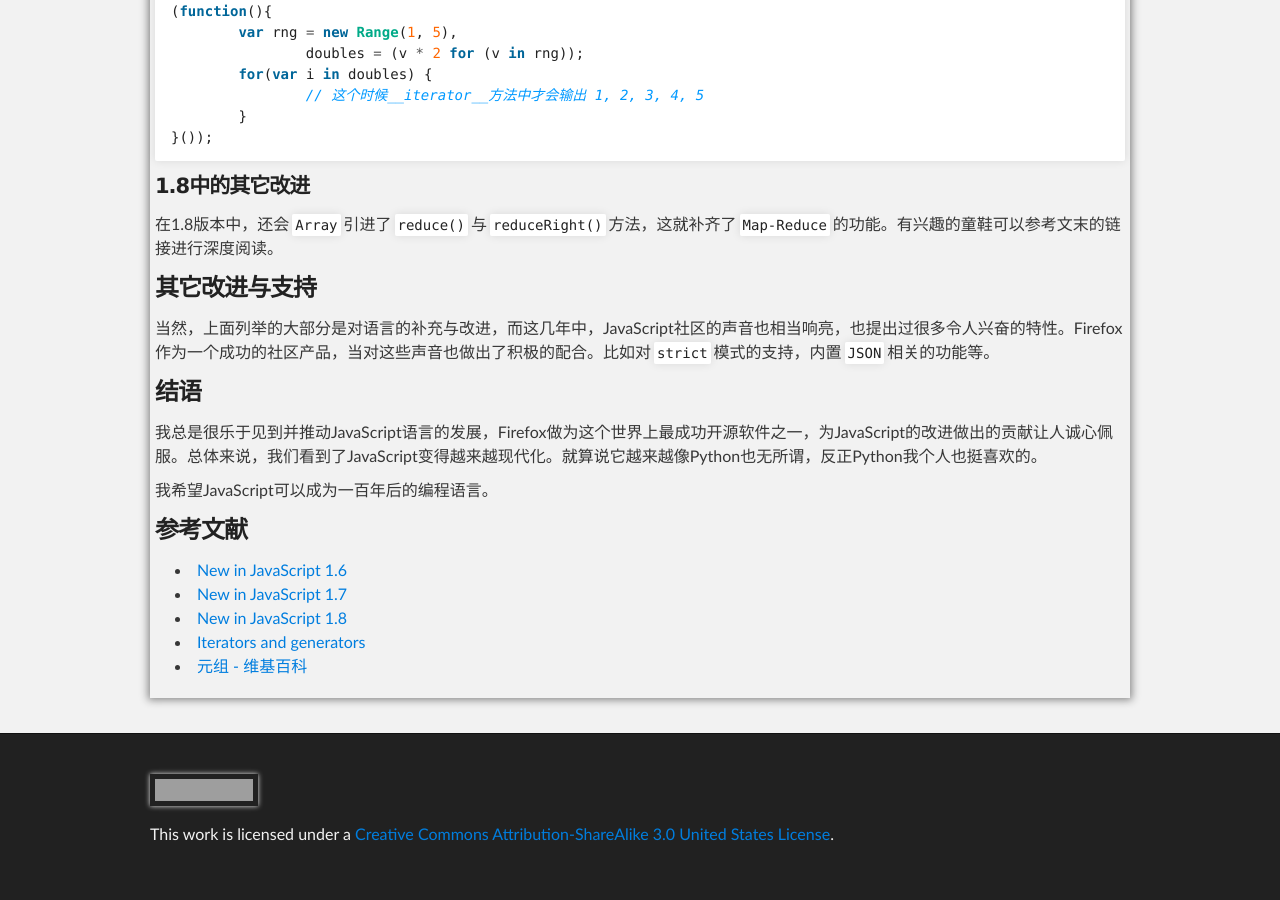
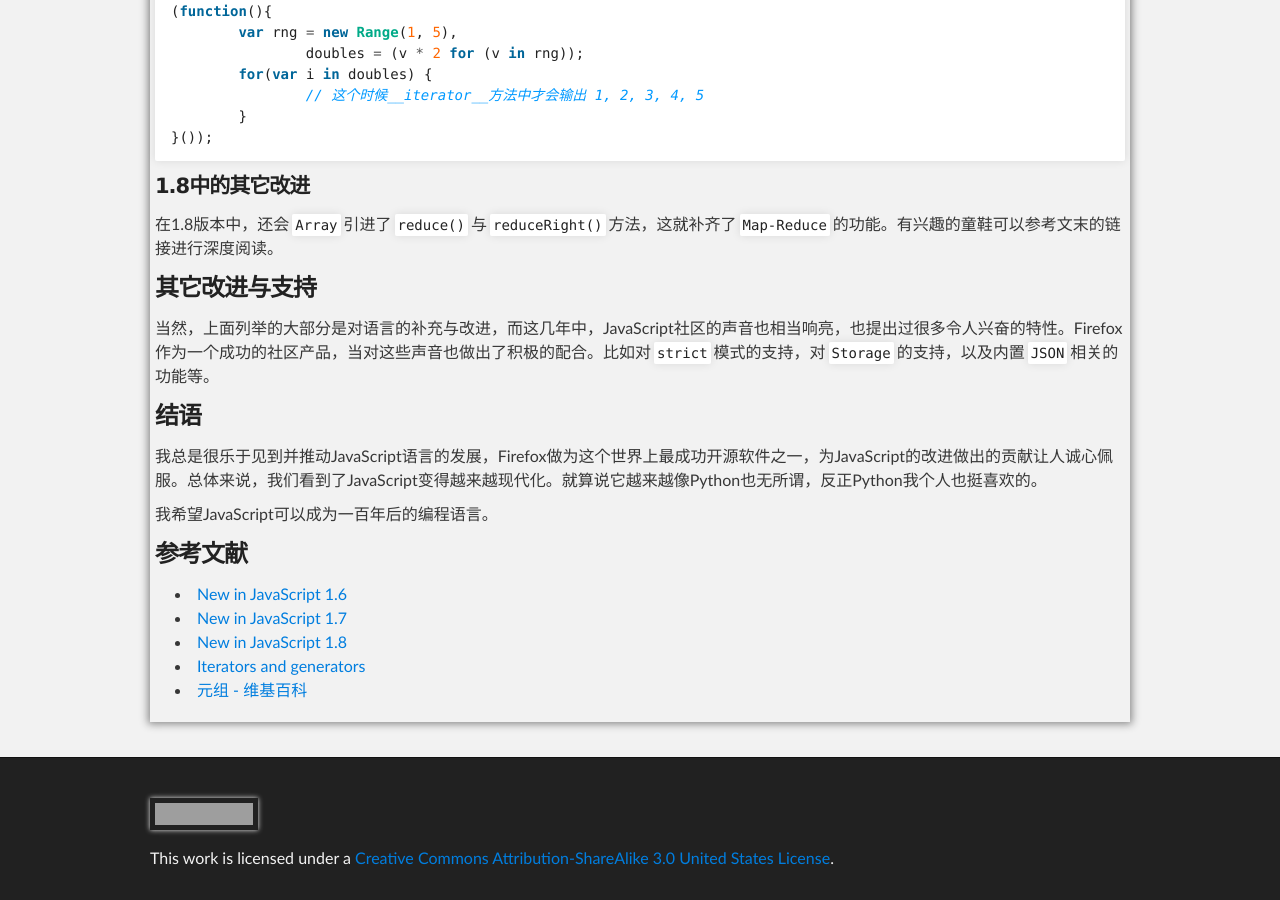
Before and after one commit to hippasus/hippasus.github.com, a Jekyll site: the page built from _posts/2013-03-02-what-improvements-have-been-done-to-javascript-by-mozilla-firefox.md, in a window 1280 px wide and 900 px high, scrolled down 9054 px. Built offline with Jekyll 4.4.1, drawn with Linux system fonts in a browser that asks for light colours; Markdown is read by kramdown in place of the engine named in the settings; before the commit the page ends 9930 px from its top, so only the background shows below that; grey boxes are pictures that could not be loaded.

Commit message:
add statements about supporting Storage.

```diff
--- a/_posts/2013-03-02-what-improvements-have-been-done-to-javascript-by-mozilla-firefox.md
+++ b/_posts/2013-03-02-what-improvements-have-been-done-to-javascript-by-mozilla-firefox.md
@@ -434,7 +434,7 @@ Range.prototype.__iterator__ = function(){
 
 ### 其它改进与支持
 
-当然，上面列举的大部分是对语言的补充与改进，而这几年中，JavaScript社区的声音也相当响亮，也提出过很多令人兴奋的特性。Firefox作为一个成功的社区产品，当对这些声音也做出了积极的配合。比如对`strict`模式的支持，内置`JSON`相关的功能等。
+当然，上面列举的大部分是对语言的补充与改进，而这几年中，JavaScript社区的声音也相当响亮，也提出过很多令人兴奋的特性。Firefox作为一个成功的社区产品，当对这些声音也做出了积极的配合。比如对`strict`模式的支持，对`Storage`的支持，以及内置`JSON`相关的功能等。
 
 ### 结语
 
```
